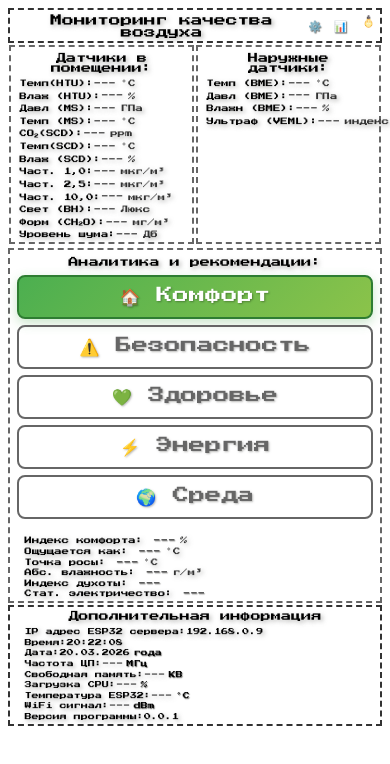
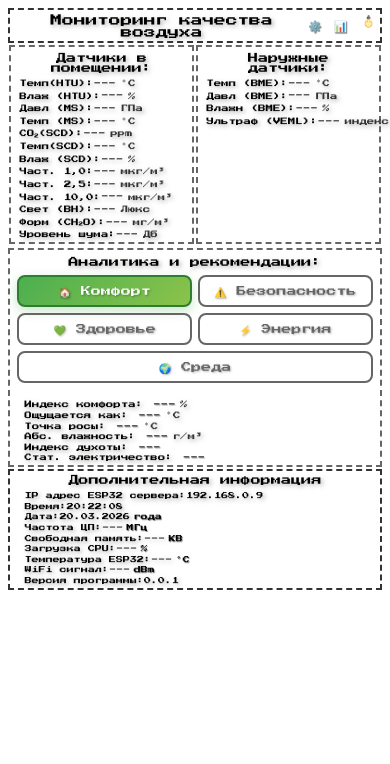
Before and after one commit to Kom60/esp32_airquality_system, a plain HTML site: page data/index.html in a window 390 px wide. Drawn offline with nearby package versions, Linux system fonts and the light colour scheme.

Commit message:
before ina integration

```diff
--- a/data/style.css
+++ b/data/style.css
@@ -827,9 +827,9 @@
 .tab-btn {
   flex: 1 1 auto;
   min-width: 120px;
-  padding: 12px 16px;
+  padding: 10px 14px;
   font-family: "Press Start 2P", system-ui;
-  font-size: 0.7em;
+  font-size: clamp(0.5em, 2.5vw, 0.7em);
   font-weight: 400;
   border: 2px solid #666;
   border-radius: 8px;
@@ -842,6 +842,7 @@
   -moz-user-select: none;
   -webkit-user-select: none;
   -ms-user-select: none;
+  line-height: 1.2;
 }
 
 .tab-btn:hover {
@@ -907,19 +908,22 @@
   }
 
   .tab-btn {
-    min-width: 100px;
-    padding: 10px 12px;
-    font-size: 0.65em;
+    min-width: 80px;
+    padding: 8px 10px;
+    font-size: clamp(0.45em, 2vw, 0.6em);
   }
 }
 
 @media (max-width: 480px) {
   .analytics-tabs {
-    flex-direction: column;
+    flex-direction: row;
+    flex-wrap: wrap;
   }
 
   .tab-btn {
-    min-width: auto;
-    width: 100%;
+    min-width: calc(50% - 4px);
+    width: calc(50% - 4px);
+    padding: 8px 6px;
+    font-size: clamp(0.4em, 1.8vw, 0.55em);
   }
 }
```
Also changed, not shown: data/index.html (+5 -1 lines), data/manifest.json (added).
